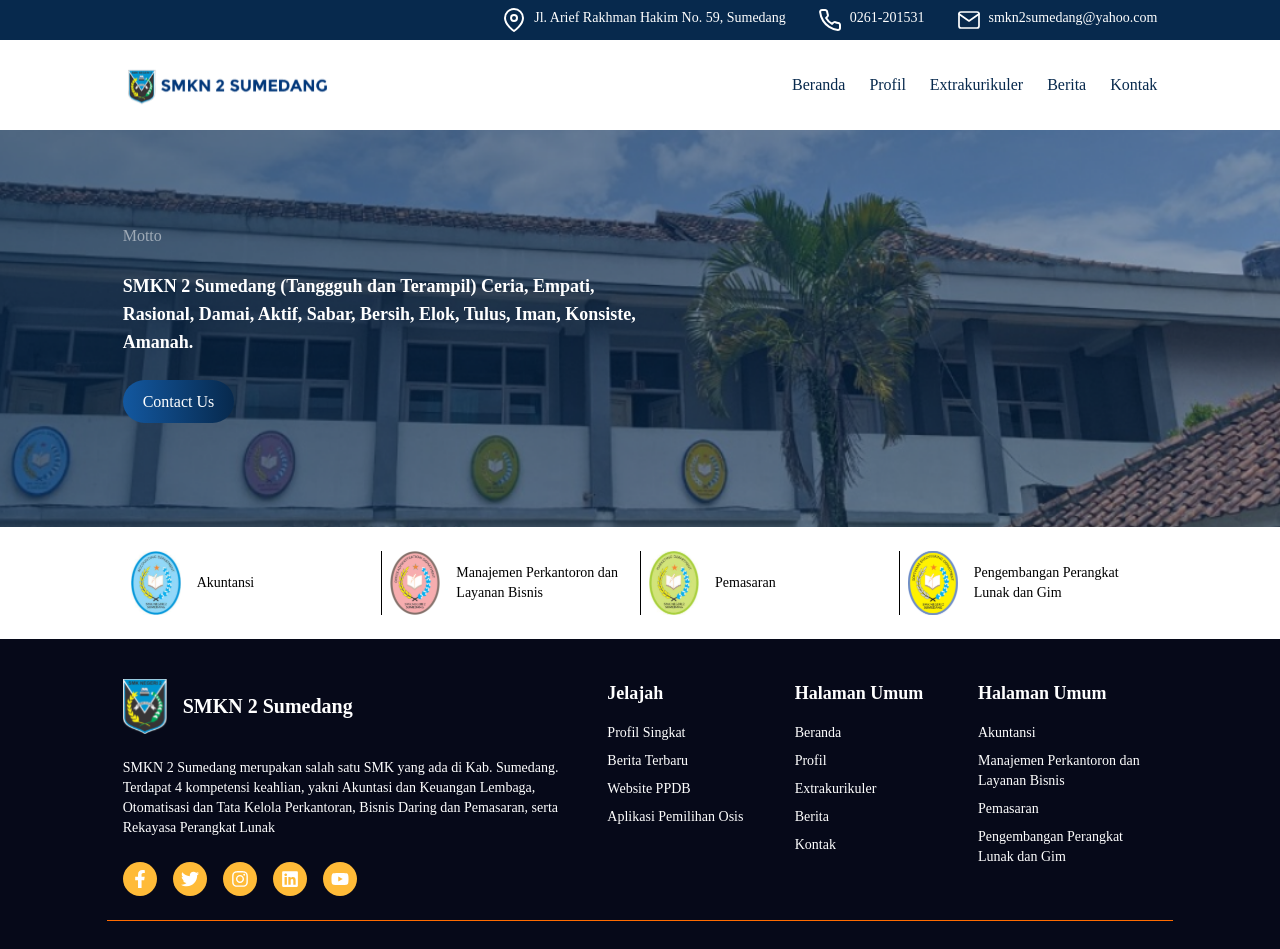
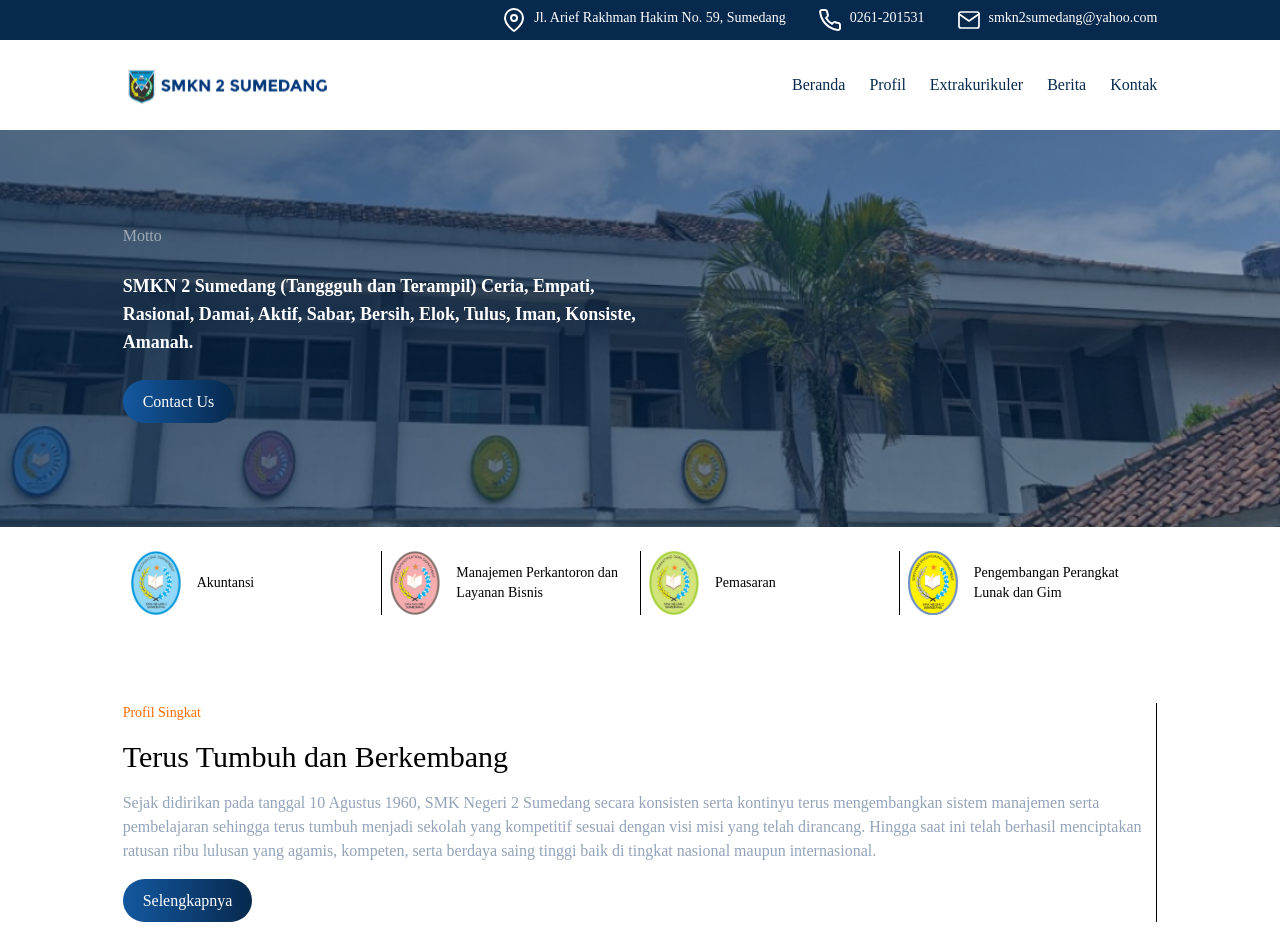
Before and after one commit to isyhfadilah/smkn2sumedang, a Next.js app: page / in a window 1280 px wide. Shown: the top 949 px of the page. Built offline with nearby package versions, Linux system fonts and the light colour scheme; a web font is replaced by a local one.

Commit message:
feat: add profil section component in landing page

```diff
--- a/src/app/(client)/page.tsx
+++ b/src/app/(client)/page.tsx
@@ -1,9 +1,10 @@
-import { LandingHero } from '@/components/common/sections/landing'
+import { LandingHero, LandingProfil } from '@/components/common/sections/landing'
 
 export default function Home() {
   return (
     <main>
       <LandingHero />
+      <LandingProfil />
     </main>
   )
 }
--- a/src/components/common/sections/landing/index.tsx
+++ b/src/components/common/sections/landing/index.tsx
@@ -1 +1,2 @@
 export { LandingHero } from './hero'
+export { LandingProfil } from './profil'
--- a/src/components/common/sections/landing/profil.tsx
+++ b/src/components/common/sections/landing/profil.tsx
@@ -1,20 +1,22 @@
+import Container from '../../layouts/Container'
 import Button from '@/components/ui/button'
 
 export const LandingProfil = () => {
   return (
     <section className="flex py-16">
+      <Container>
         <div className="border-r border-black space-y-4">
           <p className="text-sm text-dark">Profil Singkat</p>
           <h1 className="text-3xl font-medium">Terus Tumbuh dan Berkembang</h1>
           <p className="text-slate">
             Sejak didirikan pada tanggal 10 Agustus 1960, SMK Negeri 2 Sumedang secara konsisten serta kontinyu terus
             mengembangkan sistem manajemen serta pembelajaran sehingga terus tumbuh menjadi sekolah yang kompetitif sesuai
-          dengan visi misi yang telah dirancang. Hingga saat ini telah berhasil menciptakan ratusan ribu lulusan yang agamis,
-          kompeten, serta berdaya saing tinggi baik di tingkat nasional maupun internasional.
+            dengan visi misi yang telah dirancang. Hingga saat ini telah berhasil menciptakan ratusan ribu lulusan yang
+            agamis, kompeten, serta berdaya saing tinggi baik di tingkat nasional maupun internasional.
           </p>
+          <Button text={'Selengkapnya'} href="/" variant="primary" rounded="full" />
         </div>
-
-      <Button text={'Selengkapnya'} href="/" variant="primary" />
+      </Container>
     </section>
   )
 }
```
Lines whose indentation alone changed are shown as unchanged.
